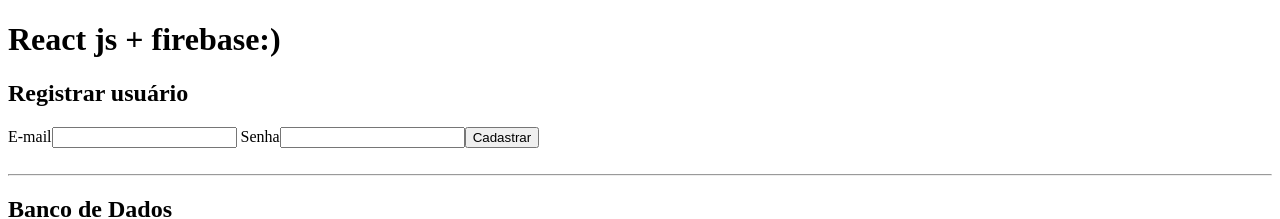
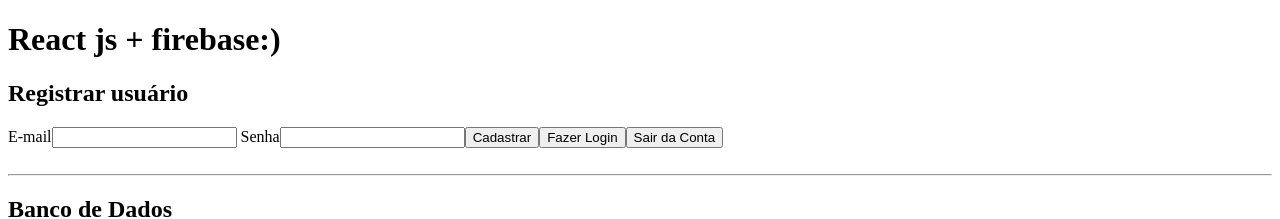
Before and after one commit to victor-magaldi/studies-firebase, a React (Create React App) app: page / in a window 1280 px wide. Shown: the top 219 px of the page. Built offline with nearby package versions, Linux system fonts and the light colour scheme; no server answers; the database is empty.

Commit message:
login, logout e watch login

```diff
--- a/src/App.js
+++ b/src/App.js
@@ -10,6 +10,9 @@
 
   const [email, setEmail] = useState("");
   const [password, setPassword] = useState("");
+
+  const [user, setUser] = useState(false);
+  const [userLogged, setUserLogged] = useState({});
 
   useEffect(() => {
     async function loadPosts() {
@@ -31,6 +34,27 @@
         });
     }
     loadPosts();
+  }, []);
+
+  useEffect(() => {
+    async function checkLogin() {
+      //essa funçao fica escutando para ver se existe alguem logado
+      await firebase.auth().onAuthStateChanged((user) => {
+        if (user) {
+          setUser(true);
+          setUserLogged({
+            uid: user.uid,
+            email: user.email,
+          });
+          // existe user logado
+        } else {
+          //não existe user logado
+          setUser(false);
+          setUserLogged({});
+        }
+      });
+    }
+    checkLogin();
   }, []);
 
   async function handleSubmit(e) {
@@ -133,6 +157,7 @@
         alert("novo usuário cadastrado com sucesso");
       })
       .catch((error) => {
+        console.log(error);
         if (error.code === "auth/weak-password") {
           alert("senha muito fraca");
         } else if (error.code === "auth/email-already-in-use") {
@@ -140,9 +165,33 @@
         }
       });
   }
+  async function logout() {
+    await firebase
+      .auth()
+      .signOut()
+      .then(() => {
+        alert("logout feito");
+      });
+  }
+
+  async function login() {
+    await firebase
+      .auth()
+      .signInWithEmailAndPassword(email, password)
+      .then((value) => {
+        console.log(value);
+        setUser(true);
+        alert("login feito");
+      })
+      .catch((error) => {
+        console.log(error);
+      });
+  }
+
   return (
     <div className="App">
       <h1>React js + firebase:)</h1>
+      {user && <div>você está logado com {userLogged.email}</div>}
       <h2>Registrar usuário</h2>
       <div>
         <label htmlFor="email"> E-mail</label>
@@ -163,6 +212,9 @@
           }}
         />
         <button onClick={novoUsuario}>Cadastrar</button>
+        <button onClick={login}>Fazer Login</button>
+
+        <button onClick={logout}>Sair da Conta</button>
       </div>
       <br />
       <hr />
```
